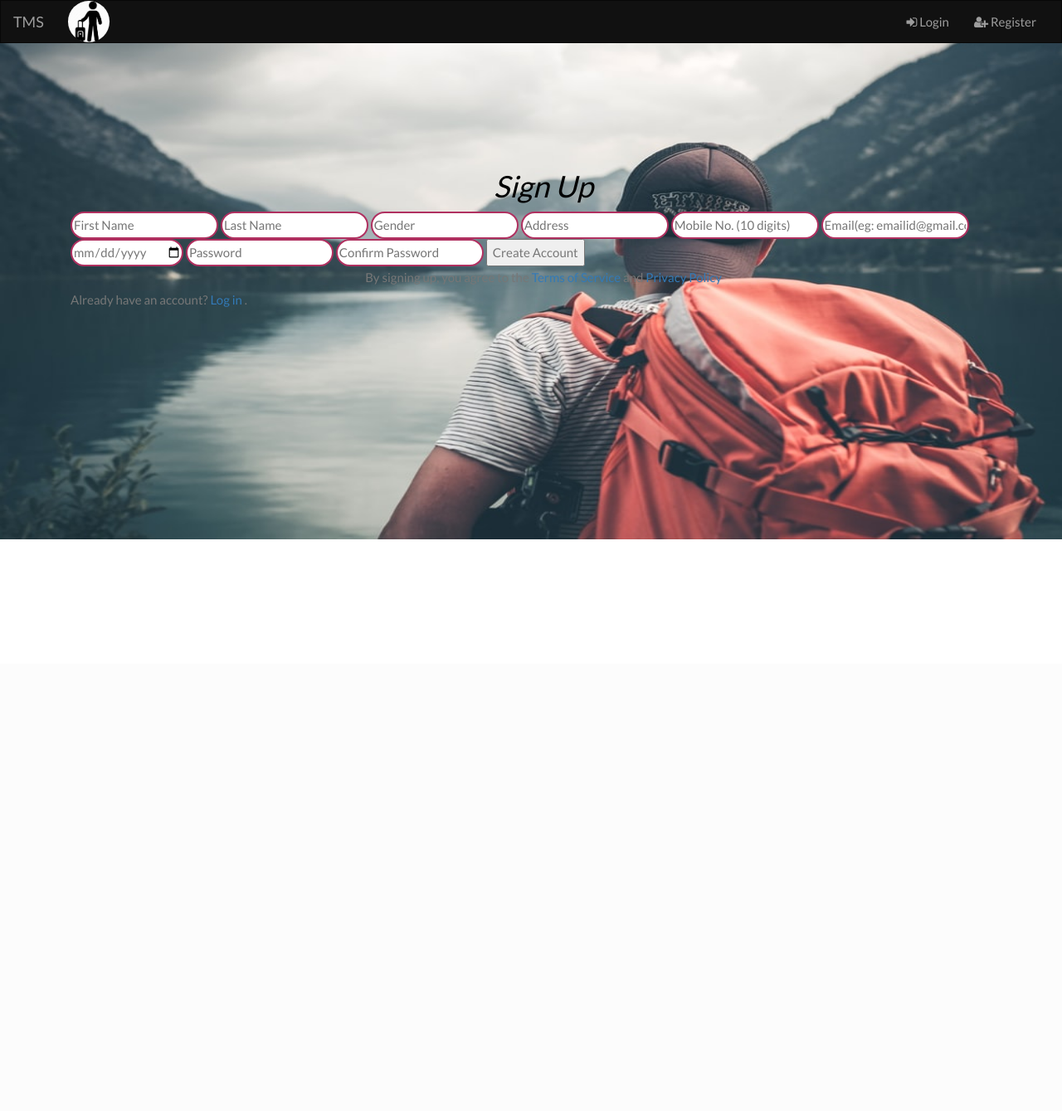
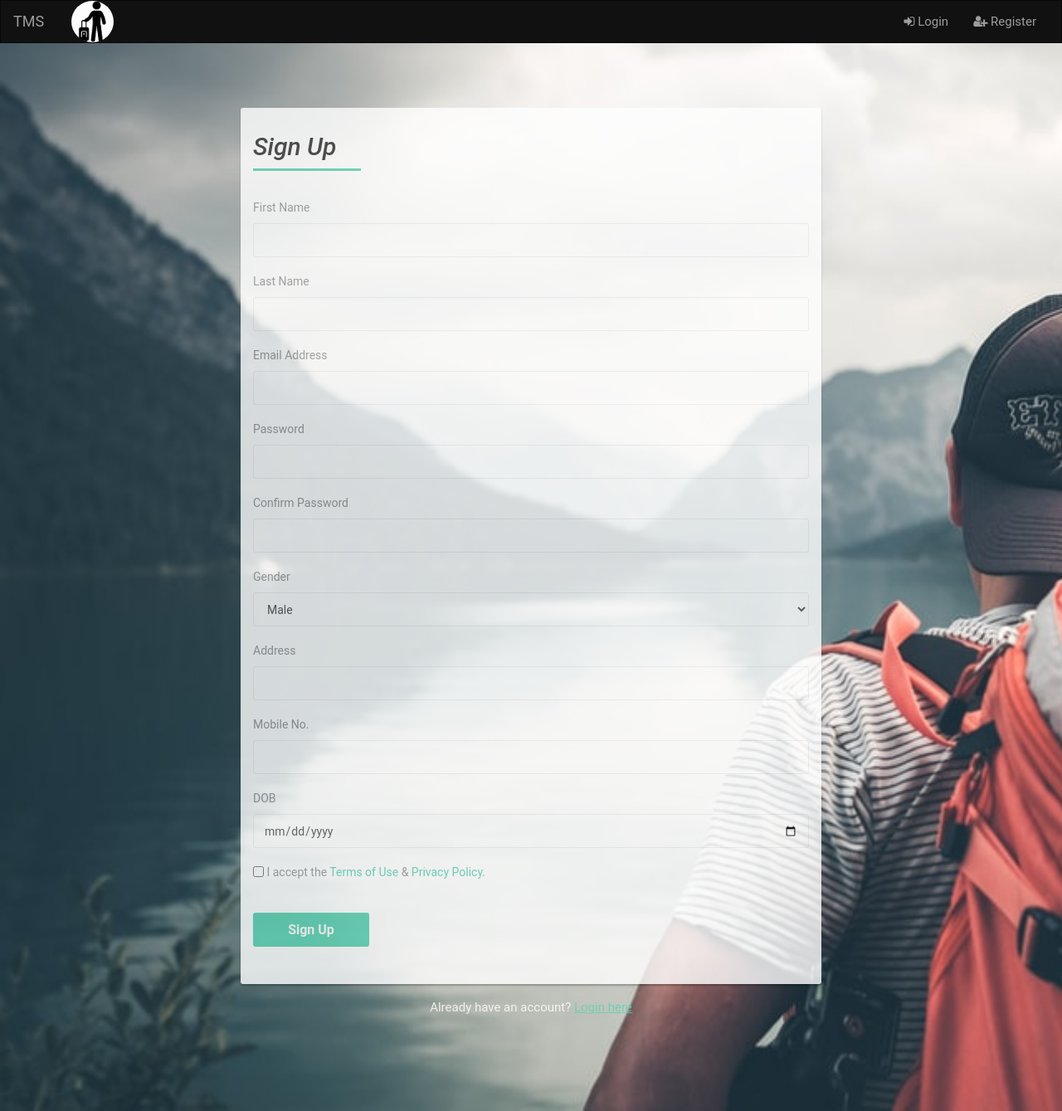
Before and after one commit to Aryamn/DBMS_project, a Django app: page /signup/ in a window 1280 px wide. Shown: the whole page at 83% size. Before the commit the page ends 650 px from the top, so only its background shows below. Run offline with Django 3.2, Linux system fonts and the light colour scheme; some libraries are stand-ins or nearby versions.

Commit message:
frontend login and signup

```diff
--- /dev/null
+++ b/tms/static/css/login.css
@@ -0,0 +1,77 @@
+body{
+	color: #999;
+	background-image: url("../base/back.jpeg");
+	background-repeat: no-repeat;
+	background-size:cover;
+	font-family: 'Roboto', sans-serif;
+}
+.form-control {
+	border-color: #eee;
+	min-height: 41px;
+	box-shadow: none !important;
+}
+.form-control:focus {
+	border-color: #5cd3b4;
+}
+.form-control, .btn {
+	border-radius: 3px;
+}
+.signup-form {
+	width: 700px;
+	margin: 0 auto;
+	padding: 30px 0;
+	opacity: 0.8;
+}
+.signup-form h2 {
+	color: #333;
+	margin: 0 0 30px 0;
+	display: inline-block;
+	padding: 0 30px 10px 0;
+	border-bottom: 3px solid #5cd3b4;
+}
+.signup-form form {
+	color: #999;
+	border-radius: 3px;
+	margin-bottom: 15px;
+	background: #fff;
+	box-shadow: 0px 2px 2px rgba(0, 0, 0, 0.3);
+	padding: 30px;
+}
+.signup-form .form-group row {
+	margin-bottom: 20px;
+}
+.signup-form label {
+	font-weight: normal;
+	font-size: 14px;
+	line-height: 2;
+}
+.signup-form input[type="checkbox"] {
+	position: relative;
+	top: 1px;
+}
+.signup-form .btn {
+	font-size: 16px;
+	font-weight: bold;
+	background: #5cd3b4;
+	border: none;
+	margin-top: 20px;
+	min-width: 140px;
+}
+.signup-form .btn:hover, .signup-form .btn:focus {
+	background: #41cba9;
+	outline: none !important;
+}
+.signup-form a {
+	color: #5cd3b4;
+	text-decoration: underline;
+}
+.signup-form a:hover {
+	text-decoration: none;
+}
+.signup-form form a {
+	color: #5cd3b4;
+	text-decoration: none;
+}
+.signup-form form a:hover {
+	text-decoration: underline;
+}
--- a/tms/user/templates/user/base.html
+++ b/tms/user/templates/user/base.html
@@ -24,7 +24,7 @@
 {% if log_in %}
   <body style=" background-color: white;">
   {% else %}
-    <body style="background-image: url('{% static 'base/back.jpeg' %}'); background-repeat:no-repeat; background-attachment: fixed; background-size: 1300px 650px;">
+    <!-- <body style="background-image: url('{% static 'base/back.jpeg' %}');"> -->
   {% endif %}
 
 <nav class="navbar navbar-inverse" style="background-color: #111;">
--- a/tms/user/templates/user/register.html
+++ b/tms/user/templates/user/register.html
@@ -1,9 +1,11 @@
 {% extends 'user/base.html' %}
 
 {% block content %}
-    <form class="" method="POST" action="{% url 'user:signup' %}" >
+{% load static %}
+
+    <link rel="stylesheet" type="text/css" href="{% static 'css/login.css' %}">
+    <!-- <form class="" method="POST" action="{% url 'user:signup' %}" >
         {% csrf_token %}
-        <!-- component -->
         <div class="bg-grey-lighter min-h-screen flex flex-col">
             <div class="container max-w-sm mx-auto flex-1 flex flex-col items-center justify-center px-2">
                 <div class="bg-white px-6 py-8 rounded shadow-md text-black w-full">
@@ -80,5 +82,82 @@
                 </div>
             </div>
         </div>
-    </form>
+    </form> -->
+
+<div class="signup-form">
+ <form class="form-horizontal" method="POST" action="{% url 'user:signup' %}" >
+        {% csrf_token %}
+        <div class="row">
+                <div class="col-8 offset-4">
+                    <h2>Sign Up</h2>
+                </div>
+              </div>
+            <div class="form-group row">
+                <label class="col-form-label col-4">First Name</label>
+                <div class="col-8">
+                    <input type="text" class="form-control" name="first_name"  required="required">
+                </div>
+            </div>
+            <div class="form-group row">
+                <label class="col-form-label col-4">Last Name</label>
+                <div class="col-8">
+                    <input type="text" class="form-control" name="last_name"  required="required">
+                </div>
+            </div>
+
+            <div class="form-group row">
+                <label class="col-form-label col-4">Email Address</label>
+                <div class="col-8">
+                    <input type="email" class="form-control" name="email"  required="required">
+                </div>
+            </div>
+            <div class="form-group row">
+                <label class="col-form-label col-4">Password</label>
+                <div class="col-8">
+                    <input type="password" class="form-control" name="password"  required="required">
+                </div>
+            </div>
+            <div class="form-group row">
+                <label class="col-form-label col-4">Confirm Password</label>
+                <div class="col-8">
+                    <input type="password" class="form-control" name="confirm_password" required="required">
+                </div>
+            </div>
+            <div class="form-group row">
+                <label class="col-form-label col-4">Gender</label>
+                <div class="col-8">
+                    <select class="form-control" name="gender" required="required">
+                        <option>Male</option>
+                        <option>Female</option>
+                        <option>Other</option>
+                      </select>
+                </div>
+            </div>
+            <div class="form-group row">
+                <label class="col-form-label col-4">Address</label>
+                <div class="col-8">
+                    <input type="text" class="form-control" name="address" required="required">
+                </div>
+            </div>
+            <div class="form-group row">
+                <label class="col-form-label col-4">Mobile No.</label>
+                <div class="col-8">
+                    <input type="text" class="form-control" name="mobile" required="required">
+                </div>
+            </div>
+            <div class="form-group row">
+                <label class="col-form-label col-4">DOB</label>
+                <div class="col-8">
+                    <input type="date" class="form-control" name="dob" placeholder="Date-of-Birth" required="required">
+                </div>
+            </div>
+            <div class="form-group row">
+                <div class="col-8 offset-4">
+                    <p><label class="form-check-label"><input type="checkbox" required="required"> I accept the <a href="#">Terms of Use</a> &amp; <a href="#">Privacy Policy</a>.</label></p>
+                    <button type="submit" class="btn btn-primary btn-lg">Sign Up</button>
+                </div>
+            </div>
+        </form>
+        <div class="text-center" style="color:white;">Already have an account? <a href="{%url 'user:login' %}">Login here</a></div>
+    </div>
 {% endblock %}
```
Also changed, not shown: tms/user/templates/user/login.html (+34 -3 lines).
